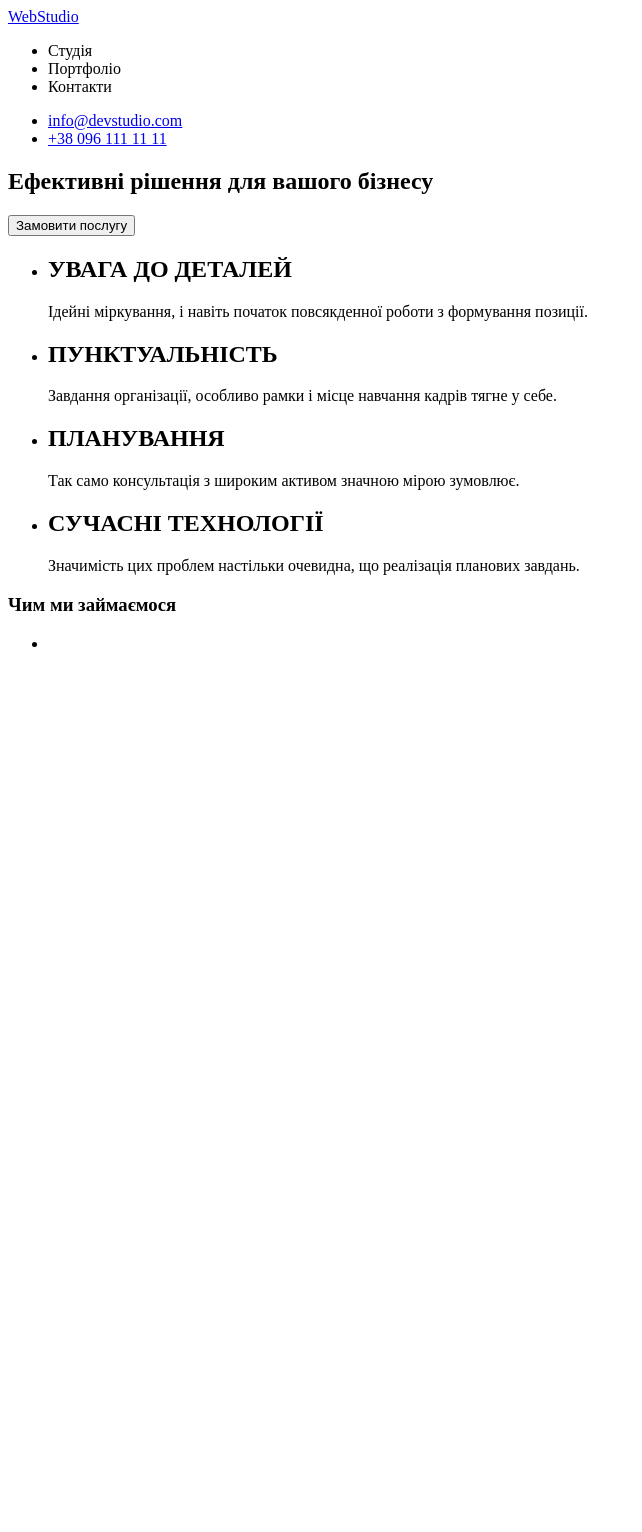
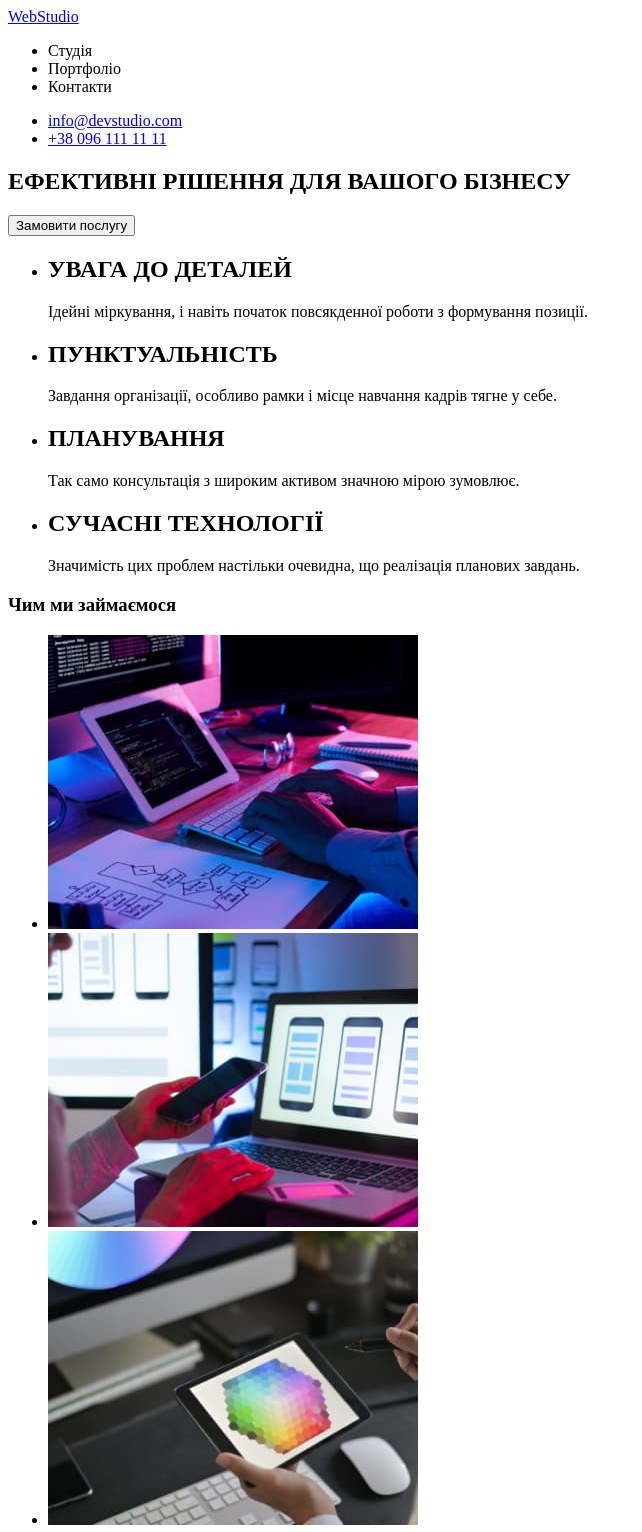
Before and after one commit to GusachenkoI/goit-markup-hw-01, a plain HTML site: page index.html in a window 1280 px wide. Shown: the whole page, without its empty margins (0-642 px from the left). Before the commit the page ends 800 px from the top, so only its background shows below. Drawn offline with Linux system fonts and the light colour scheme.

Commit message:
Добавляет фото

```diff
--- a/index.html
+++ b/index.html
@@ -23,7 +23,7 @@
     </header>
     <main>
       <section>
-        <h1>Ефективні рішення для вашого бізнесу</h1>
+        <h1>ЕФЕКТИВНІ РІШЕННЯ ДЛЯ ВАШОГО БІЗНЕСУ</h1>
         <button type="button">Замовити послугу</button>
       </section>
       <section>
@@ -60,7 +60,9 @@
       <section>
         <h3>Чим ми займаємося</h3>
         <ul>
-          <li><a href="/img/"></a></li>
+          <li><img width="370" src="/img/box 1.jpg" alt="" /></li>
+          <li><img width="370" src="/img/box 2.jpg" alt="" /></li>
+          <li><img width="370" src="/img/box 3.jpg" alt="" /></li>
         </ul>
       </section>
     </main>
```
Also changed, not shown: img/box 1.jpg (added), img/box 2.jpg (added), img/box 3.jpg (added), img/team card 1.jpg (added), img/team card 2.jpg (added), img/team card 3.jpg (added), img/team card 4.jpg (added), 2 other files.
